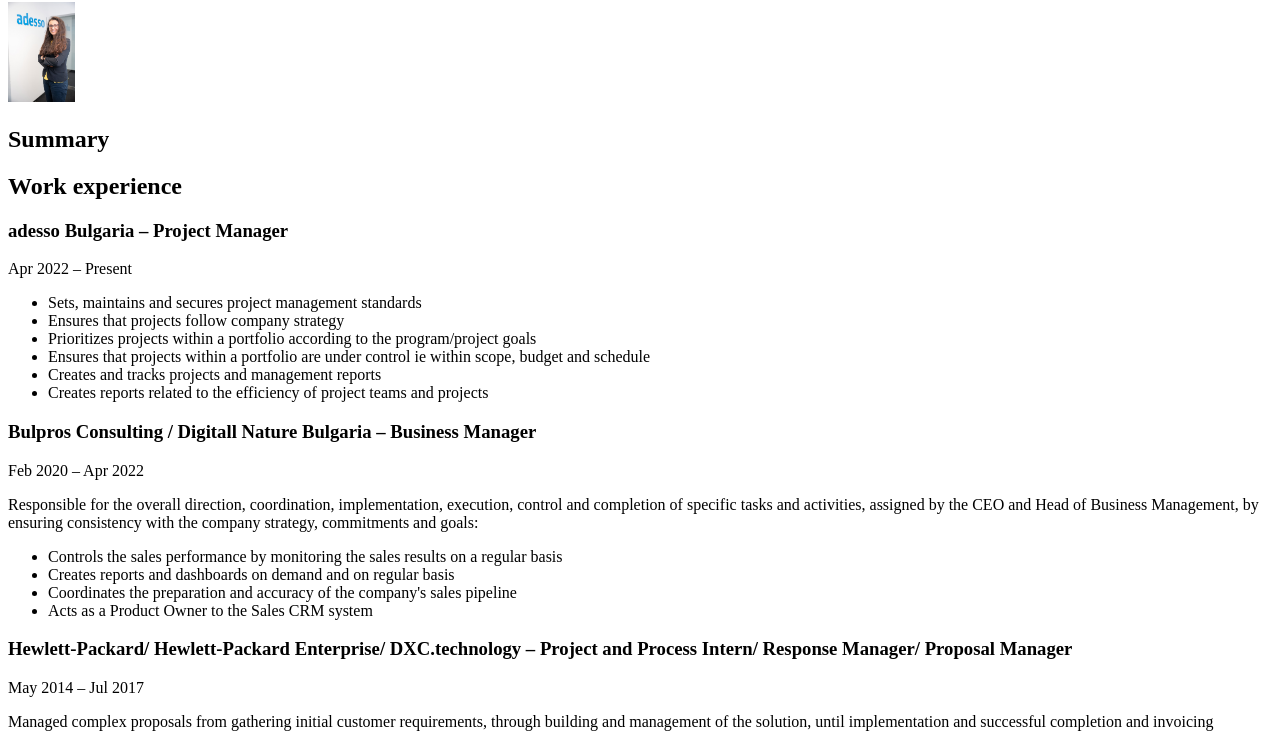
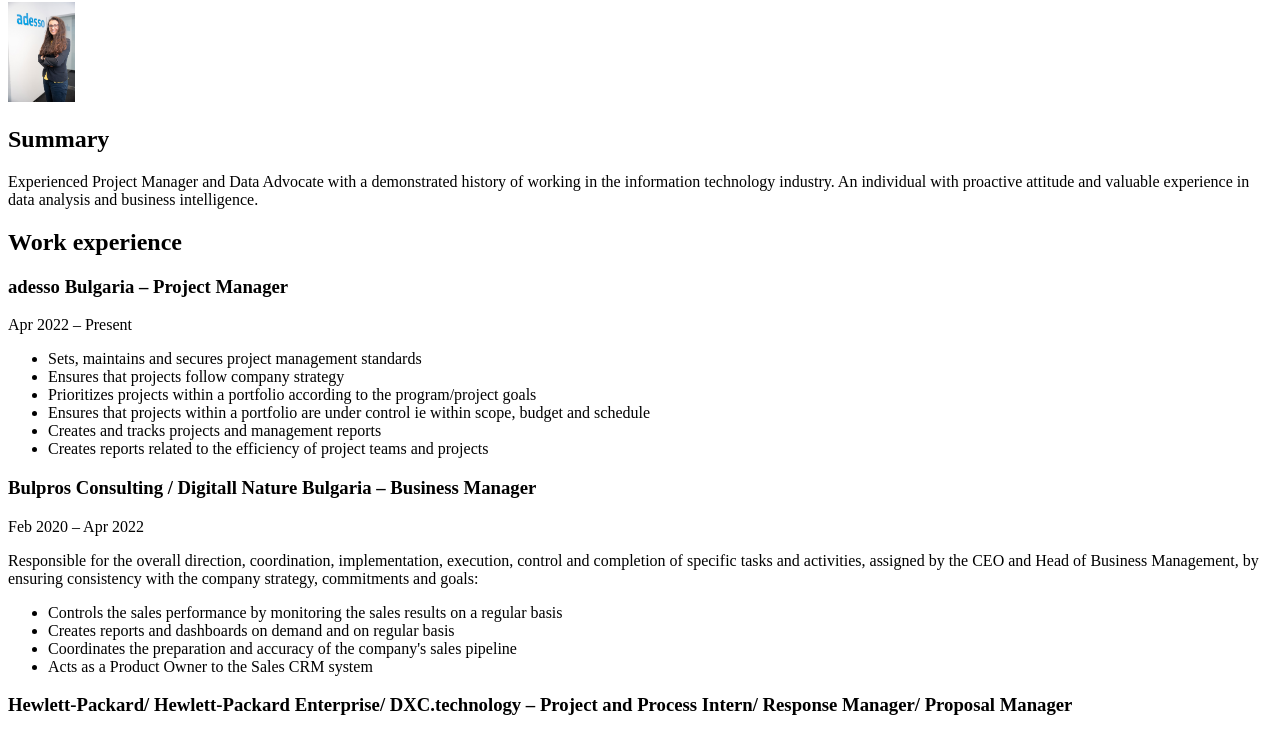
Before and after one commit to simona-mircheva/html-portfolio, a plain HTML site: page index.html in a window 1280 px wide. Shown: the part 78-810 px from the top of the page. Drawn offline with Linux system fonts and the light colour scheme.

Commit message:
Add files via upload

```diff
--- a/index.html
+++ b/index.html
@@ -9,6 +9,7 @@
         <h1>Simona Mircheva Protfolio</h1>
         <img src="./assets/images/Profile_Picture.jpg" height="100px"/>
         <h2>Summary</h2>
+        <p>Experienced Project Manager and Data Advocate with a demonstrated history of working in the information technology industry. An individual with proactive attitude and valuable experience in data analysis and business intelligence.</p>
         <h2>Work experience</h2>
         <h3>adesso Bulgaria – Project Manager</h3>
         <p>Apr 2022 – Present</p>
```
